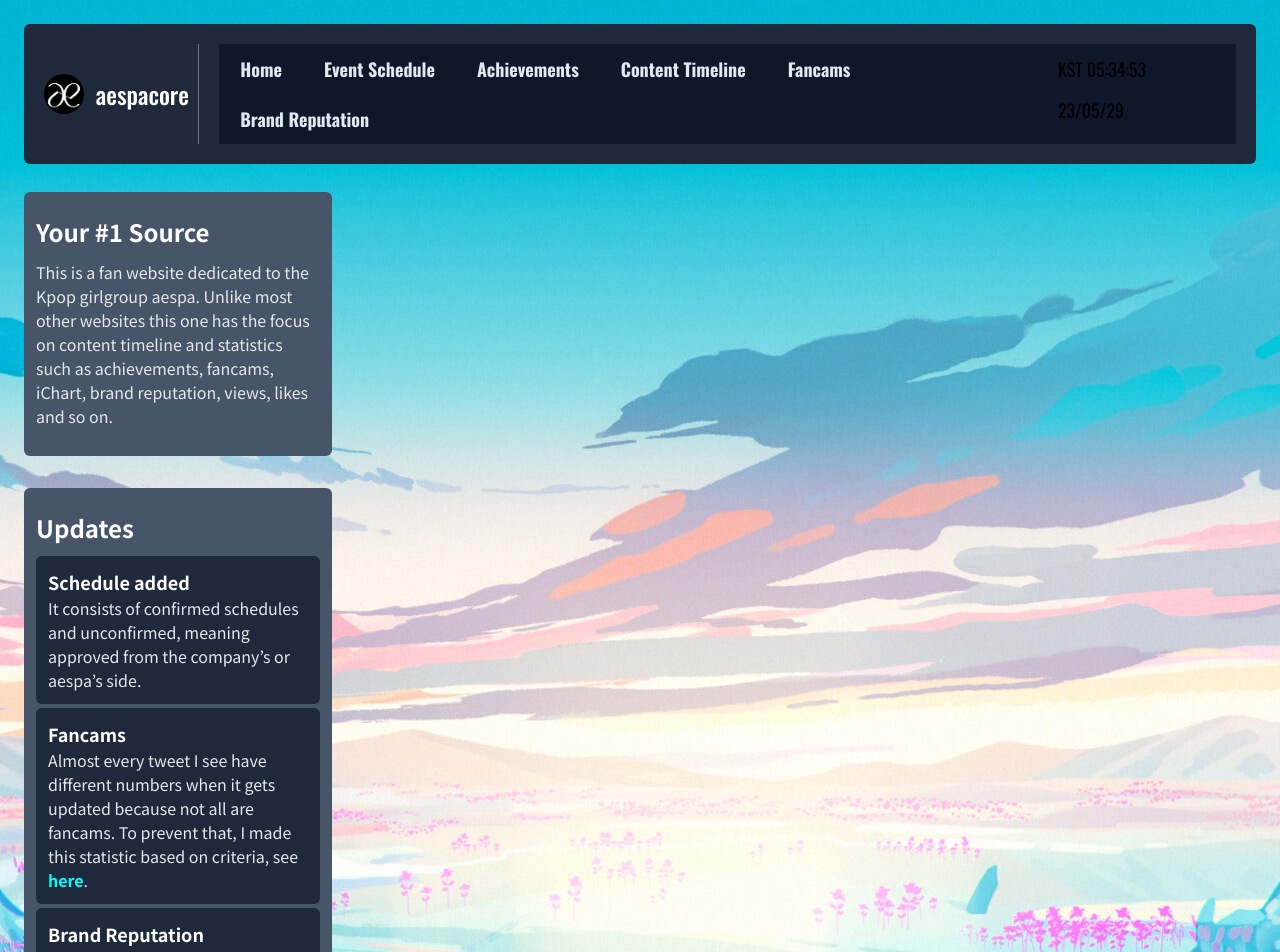
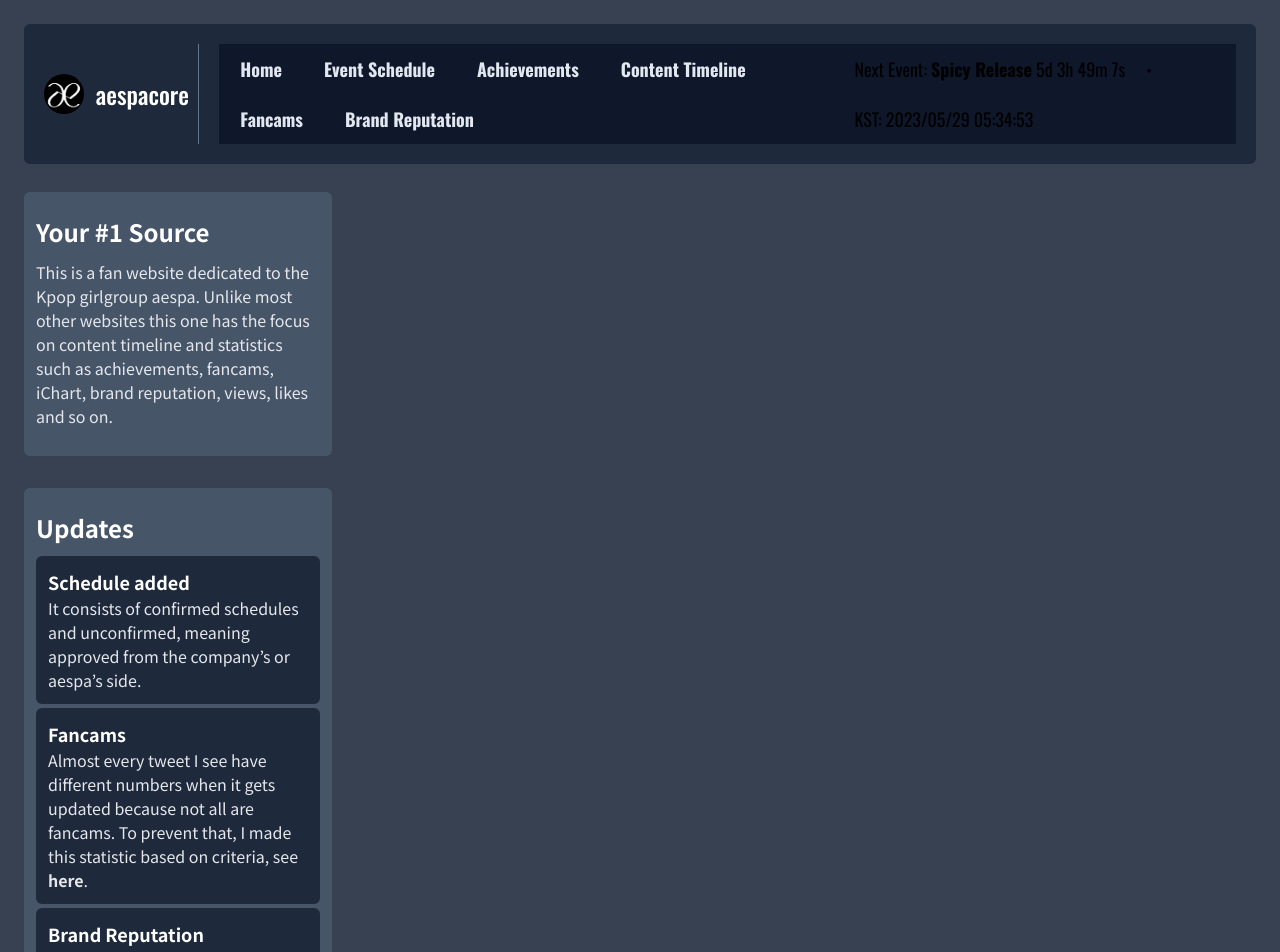
Before and after one commit to aeholic/aespacore, a Next.js app: page / in a window 1280 px wide. Shown: the top 952 px of the page. Built offline with nearby package versions, Linux system fonts and the light colour scheme.

Commit message:
countdown timer added

```diff
--- a/app/event-schedule/page.tsx
+++ b/app/event-schedule/page.tsx
@@ -2,7 +2,6 @@
 
 import type { Metadata } from 'next'
 import Project from '§/lib/utils'
-import dayjs from 'dayjs'
 
 export const metadata: Metadata = {
   title: `${Project} - Event Schedule`,
--- a/app/globals.css
+++ b/app/globals.css
@@ -24,22 +24,25 @@
 
 @layer base {
 	a {
-		@apply no-underline font-bold hover:link-hover;
-		color: var(--secondary);
+		@apply no-underline font-bold;
 	}
 	h2, h3 { @apply text-2xl font-semibold mt-3 mb-3 text-white }
 	h3 { @apply text-lg m-0 }
 }
 
+@layer utilities {
+	.hoverlink { @apply text-black bg-[var(--secondary)] }
+}
+
 @layer components {
-	.link-hover { @apply text-white underline }
+	.link { @apply hover:hoverlink }
 }
 
 html, body { @apply max-w-[100vw] overflow-x-hidden }
 
 body {
   @apply m-6 bg-gray-700 bg-fixed bg-center bg-no-repeat;
-	background-image: url('../public/bg.jpg');
+	/* background-image: url('../public/bg.jpg'); */
   /* background: rgb(var(--background-end-rgb)); */
 	/* font-family: var(--font); */
   color: rgb(var(--foreground-rgb));
--- a/components/KoreaTime.tsx
+++ b/components/KoreaTime.tsx
@@ -2,22 +2,50 @@
 
 "use client"
 
-import moment from "moment"
-import { useState, useEffect } from "react"
+import dayjs from 'dayjs'
+import utc from 'dayjs/plugin/utc'
+import duration from 'dayjs/plugin/duration'
+import { useState, useEffect } from 'react'
 
-const KoreaTime = () : JSX.Element => {
+dayjs.extend(utc)
+dayjs.extend(duration)
 
-  let kst = '00:00:00 00/00/00'
-  const [currentTime, setCurrentTime] = useState(kst)
+const KoreaTime: React.FC = (): JSX.Element => {
+
+  const
+    targetTime: string = '2023-06-03 09:24:00',
+    remaining: string = '0d 0h 0m 0s',
+    kst: string = '0000/00/00 00:00:00',
+    [currentTime, setCurrentTime] = useState<string>(kst),
+    [countdown, setCountdown] = useState<string>(remaining)
 
   useEffect(() => {
+
+    const krTime = () => dayjs().utcOffset(540).format('YYYY/MM/DD hh:mm:ss')
+
+    setInterval(() => setCurrentTime(krTime()), 1000)
     setInterval(() => {
-      let kst = moment().utcOffset(540).format('hh:mm:ss YY/MM/DD')
-      setCurrentTime(kst)
+      const
+        now: dayjs.Dayjs | string = krTime(),
+        target: dayjs.Dayjs = dayjs(targetTime),
+        duration: duration.Duration = dayjs.duration(target.diff(now)),
+        days: number = Math.floor(duration.asDays()),
+        hours: number = duration.hours(),
+        minutes: number = duration.minutes(),
+        seconds: number = duration.seconds(),
+        countdownString = `${days}d ${hours}h ${minutes}m ${seconds}s`
+      setCountdown(days+hours+minutes+seconds <= 0 ?
+        'DING DONG' : countdownString
+      )
     }, 1000)
   }, [])
 
-  return <span className="koreatime self-end">KST {currentTime}</span>
+  return (
+    <>
+      <span className="koreatime self-end">Next Event: <strong>Spicy Release</strong> {countdown}</span>{'•'}
+      <span className="koreatime self-end">KST: {currentTime}</span>
+    </>
+  )
 }
 
 export default KoreaTime
--- a/components/Updates.tsx
+++ b/components/Updates.tsx
@@ -12,7 +12,7 @@
       </article>
       <article>
         <h3>Fancams</h3>
-        <p>Almost every tweet I see have different numbers when it gets updated because not all are fancams. To prevent that, I made this statistic based on criteria, see <Link href="#">here</Link>.</p>
+        <p>Almost every tweet I see have different numbers when it gets updated because not all are fancams. To prevent that, I made this statistic based on criteria, see <Link className="link" href="#">here</Link>.</p>
       </article>
       <article>
         <h3>Brand Reputation</h3>
--- a/package.json
+++ b/package.json
@@ -16,7 +16,6 @@
     "dayjs": "^1.11.7",
     "eslint": "8.41.0",
     "eslint-config-next": "13.4.4",
-    "moment": "^2.29.4",
     "next": "13.4.4",
     "postcss": "8.4.24",
     "react": "18.2.0",
```
Also changed, not shown: app/layout.tsx (+4 -4 lines), 1 other file (tests, documents, lock files or other folders).
